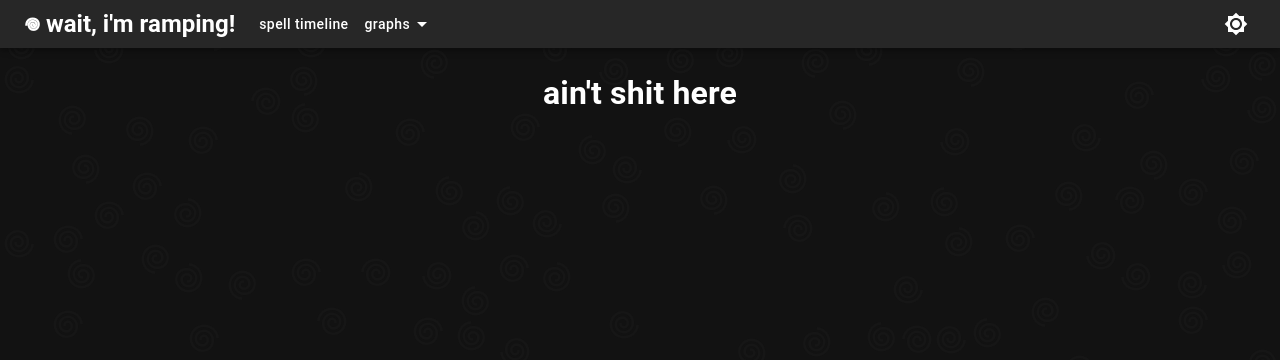
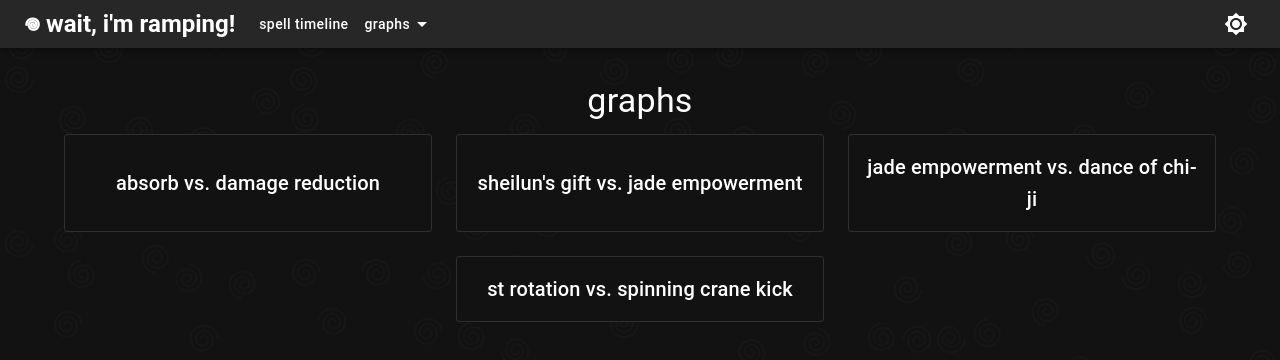
Before and after one commit to lolswirl/wait-im-ramping, a React (Create React App) app: page /graphs in a window 1280 px wide. Shown: the top 360 px of the page. Built offline with nearby package versions, Linux system fonts and the light colour scheme.

Commit message:
add graphs dummy page

```diff
--- a/src/pages/graphs/Graphs.tsx
+++ b/src/pages/graphs/Graphs.tsx
@@ -1,11 +1,39 @@
-import React from 'react';
+import React from "react";
+import { Card, CardActionArea, CardContent, Container, Grid, Typography } from "@mui/material";
+import { useNavigate } from "react-router-dom";
+import { graphPages } from "./GraphPages.tsx";
+import { GetTitle } from "../../util/stringManipulation.tsx";
 
-const About = () => {
+const Graphs = () => {
+  const navigate = useNavigate();
+
+  // Filter out any entry with label "Graphs" (case-insensitive)
+  const filteredGraphPages = graphPages.filter(
+    (graph) => graph.label.toLowerCase() !== "graphs"
+  );
+
   return (
-    <div>
-      <h1>ain't shit here</h1>
-    </div>
+    <Container sx={{ mt: 4 }}>
+      <Typography variant="h4" gutterBottom align="center">
+        {GetTitle("Graphs")}
+      </Typography>
+      <Grid container spacing={3} justifyContent="center">
+        {filteredGraphPages.map((graph) => (
+          <Grid item xs={12} sm={6} md={4} key={graph.path}>
+            <Card variant="outlined" sx={{ height: "100%" }}>
+              <CardActionArea onClick={() => navigate(graph.path)} sx={{ height: "100%" }}>
+                <CardContent>
+                  <Typography variant="h6" align="center">
+                    {GetTitle(graph.label)}
+                  </Typography>
+                </CardContent>
+              </CardActionArea>
+            </Card>
+          </Grid>
+        ))}
+      </Grid>
+    </Container>
   );
 };
 
-export default About;
+export default Graphs;
```
